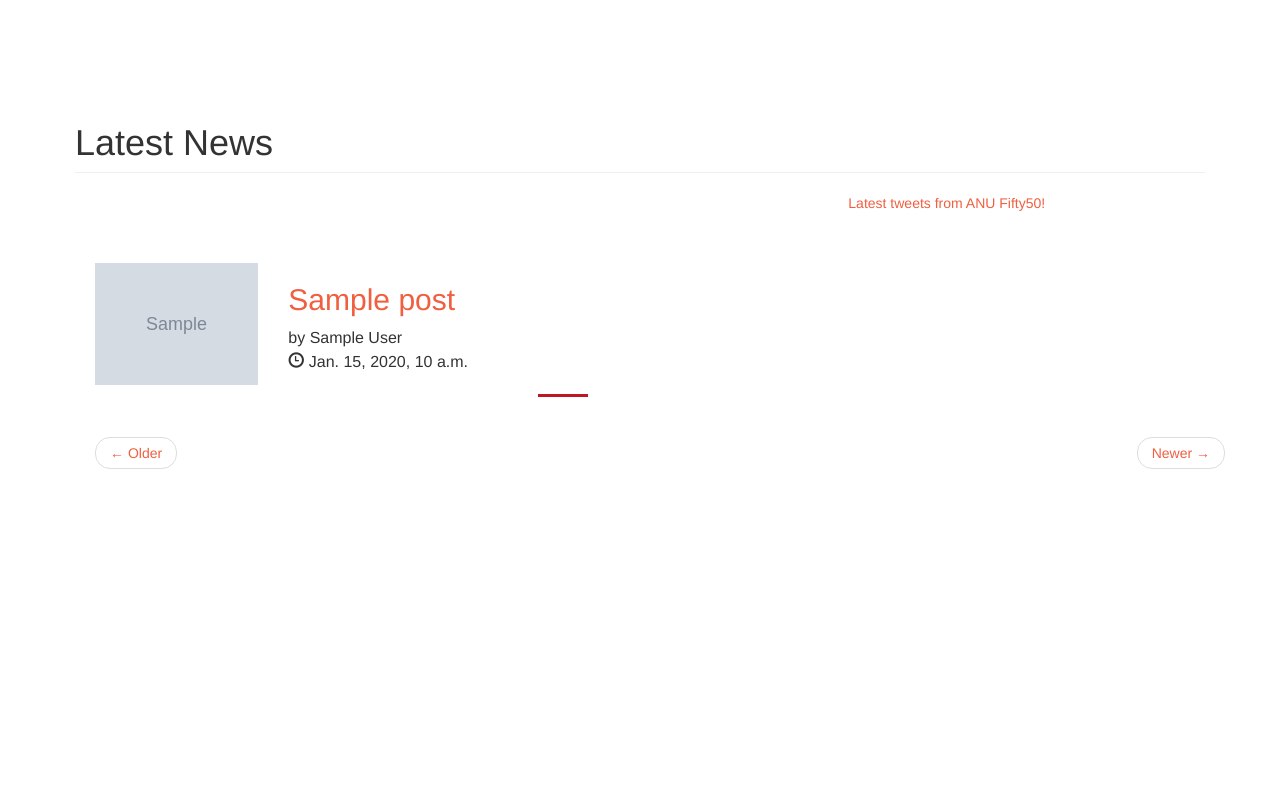
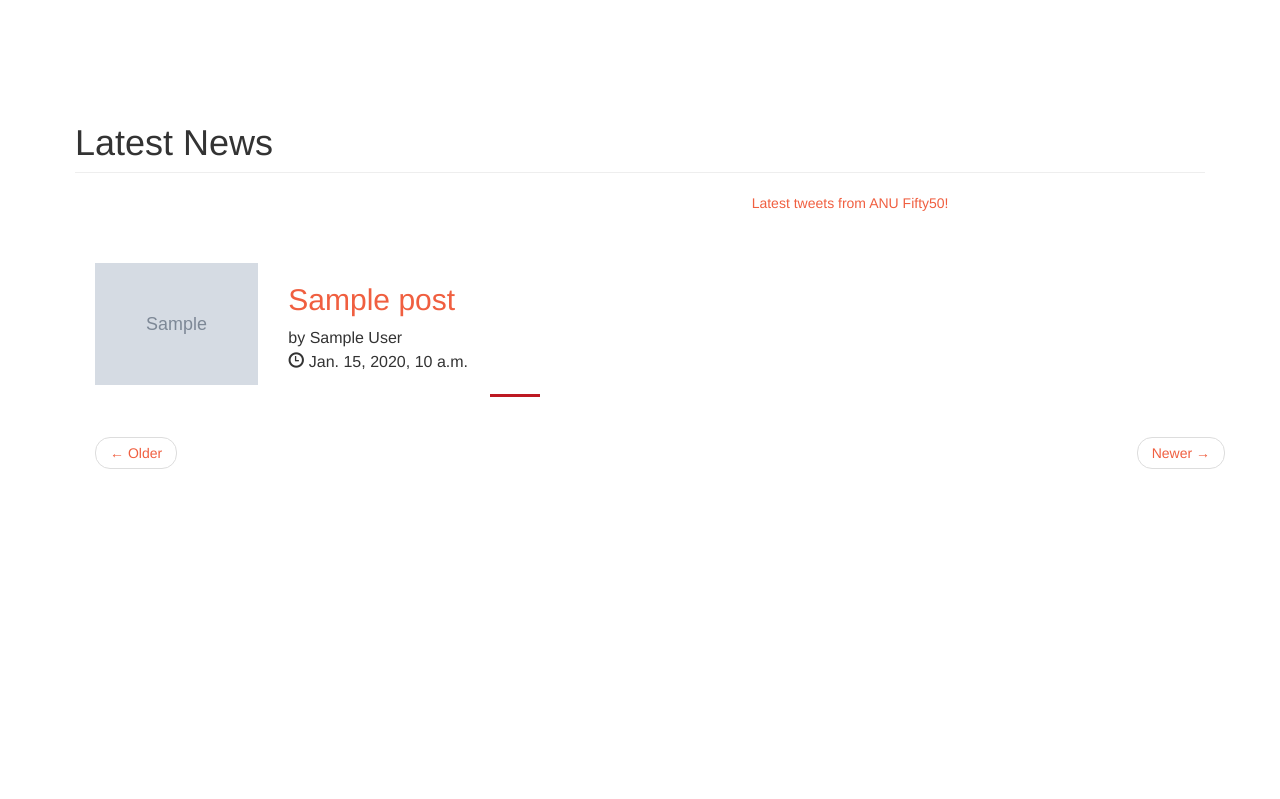
Before and after one commit to Fifty50STEMM/mentorship.fifty50.org.au, a Django app: template project/templates/blog/post_list.html in a window 1280 px wide. Shown: the part 51-850 px from the top of the page. Run offline with Django 3.2, Linux system fonts and the light colour scheme; the template is opened without the code that fills it: most values are stand-ins (such as "Sample title", 1, 10 or a date in 2020); grey boxes marked "Sample" are stand-in pictures; some libraries are stand-ins or nearby versions.

Commit message:
Trivial post stylings

```diff
--- a/project/templates/blog/post_detail.html
+++ b/project/templates/blog/post_detail.html
@@ -15,7 +15,7 @@
     <hr>
     <img src="{{ post.image.url }}" alt="{{ post.title }}" class="img-responsive">
     <hr>
-    <p>{{ post.text|linebreaksbr }}</p>
+    <p>{{ post.text|safe|linebreaksbr }}</p>
 
   </div>
 </div>
--- a/project/templates/blog/post_list.html
+++ b/project/templates/blog/post_list.html
@@ -10,7 +10,7 @@
   <div class="row">
 
   {# LHS col #}
-  <div class="col-md-8">
+  <div class="col-md-7">
 
     <div class="container">
     {% for post in post_list %}
@@ -19,7 +19,7 @@
         <img src="{{ post.image.url }}" alt="{{ post.title }}" class="img-responsive" >
       </div>
 
-      <div class="col-md-6">
+      <div class="col-md-5">
         <h2><a href="{% url 'post_detail' slug=post.slug %}">{{ post.title }}</a></h2>
         <p>by {{ post.author }}<br>
         <span class="glyphicon glyphicon-time"></span> {{ post.publish_date }}</p>
```
